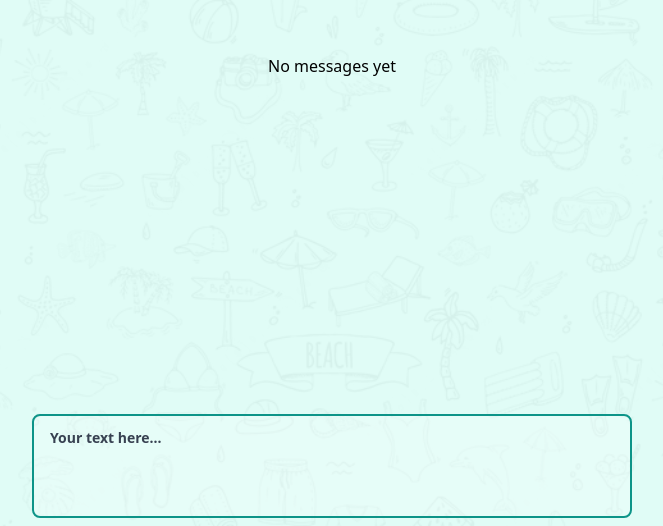
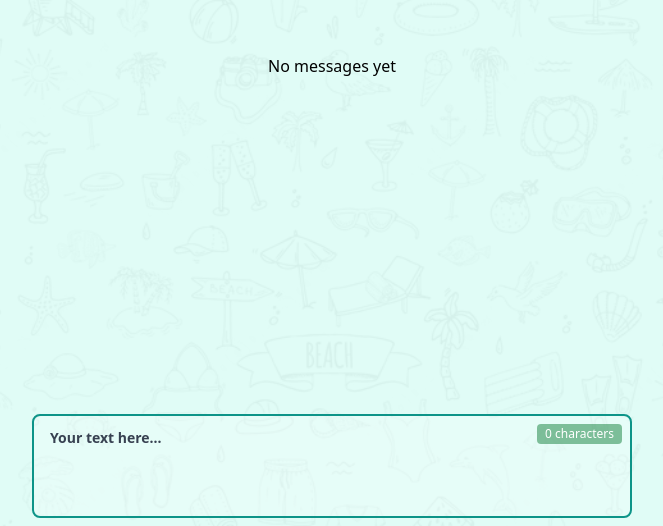
Before and after one commit to OlaOluwalekan/text-processor-hng3, a React (Vite) app: page / in a window 1280 px wide. Shown: the part 274-800 px from the top of the page, without its empty margins (308-971 px from the left). Built offline with nearby package versions, Linux system fonts and the light colour scheme.

Commit message:
feat: display character count in InputForm for better user feedback

```diff
--- a/src/components/InputForm.jsx
+++ b/src/components/InputForm.jsx
@@ -35,6 +35,10 @@ const InputForm = () => {
         onChange={(e) => setText(e.target.value)}
       ></textarea>
 
+      <article className='absolute top-2 right-2 text-xs bg-green-700/50 text-white px-2 py-0.5 rounded'>
+        <span>{text.length}</span> characters
+      </article>
+
       {text && (
         <button
           type='submit'
```
